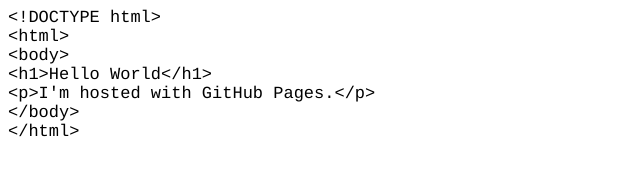
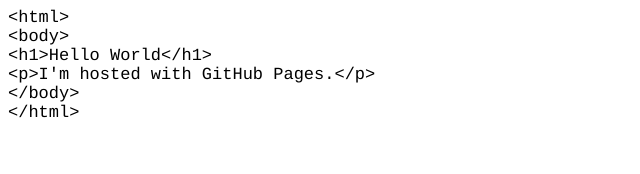
Before and after one commit to Huang-Zixi/Huang-Zixi.github.io, a plain HTML site: page index.html in a window 1280 px wide. Shown: the whole page, without its empty margins (0-640 px from the left). Drawn offline with Linux system fonts and the light colour scheme.

Commit message:
MainPageModify

```diff
--- a/index.html
+++ b/index.html
@@ -7,12 +7,11 @@
   <meta name="Generator" content="Cocoa HTML Writer">
   <meta name="CocoaVersion" content="1504.81">
   <style type="text/css">
-    p.p1 {margin: 0.0px 0.0px 0.0px 0.0px; font: 17.0px Courier; color: #000000; -webkit-text-stroke: #eeeb82}
+    p.p1 {margin: 0.0px 0.0px 0.0px 0.0px; line-height: 20.0px; font: 17.0px Courier; color: #000000; -webkit-text-stroke: #eeeb82}
     span.s1 {font-kerning: none}
   </style>
 </head>
 <body>
-<p class="p1"><span class="s1">&lt;!DOCTYPE html&gt;</span></p>
 <p class="p1"><span class="s1">&lt;html&gt;</span></p>
 <p class="p1"><span class="s1">&lt;body&gt;</span></p>
 <p class="p1"><span class="s1">&lt;h1&gt;Hello World&lt;/h1&gt;</span></p>
```
